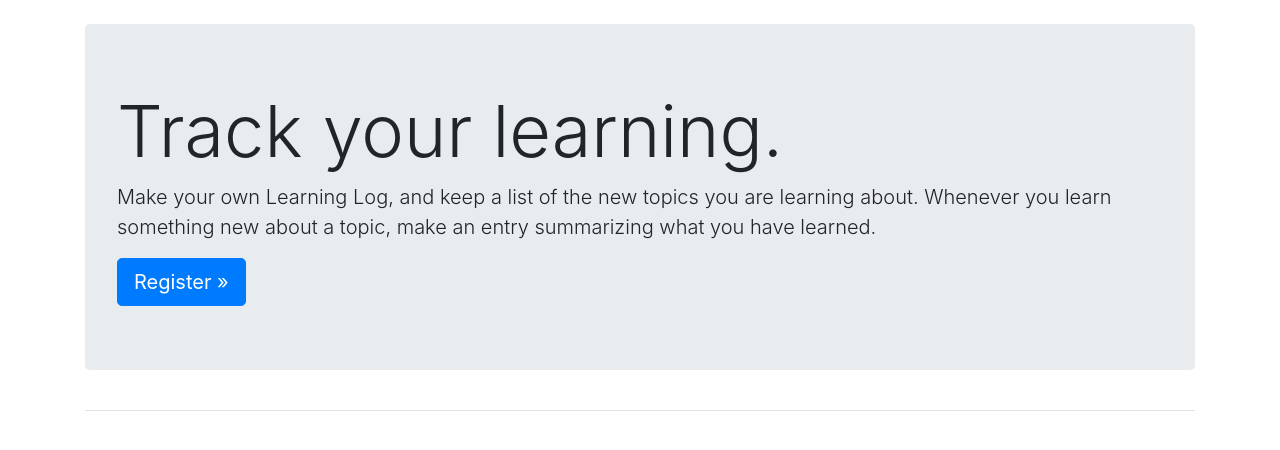
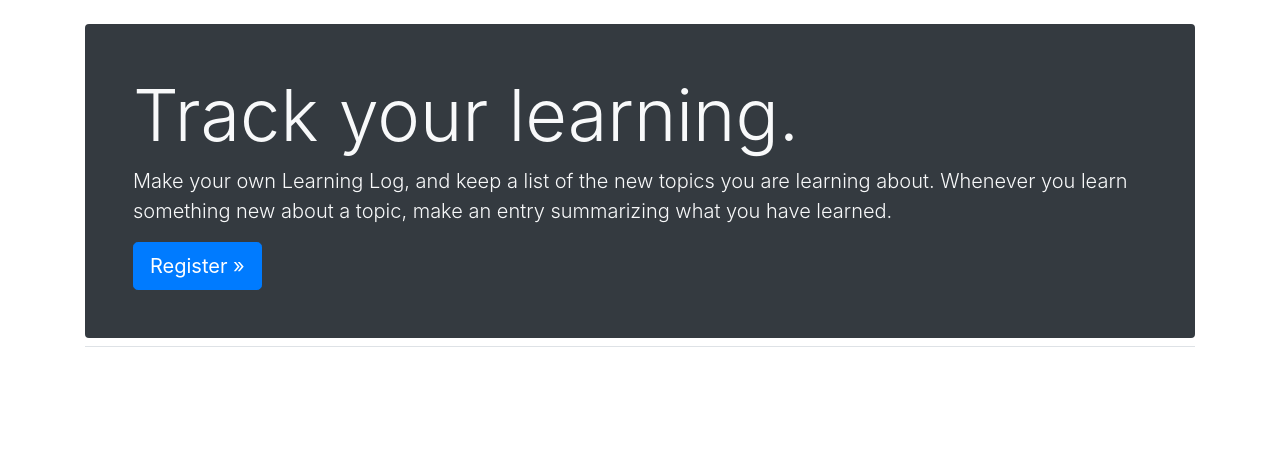
Before and after one commit to Dodo-tech001/learning-tracker, a Django app: page / in a window 1280 px wide. Shown: the part 56-506 px from the top of the page. Run offline with Django 5.2, Linux system fonts and the light colour scheme; some libraries are stand-ins or nearby versions.

Commit message:
Updated index.html

```diff
--- a/learning_logs/templates/learning_logs/index.html
+++ b/learning_logs/templates/learning_logs/index.html
@@ -1,9 +1,12 @@
 {% extends "learning_logs/base.html" %}
+
 {% block page_header %}
-  <div class="jumbotron">
+  <div class="p-5 bg-dark text-light rounded">
     <h1 class="display-3">Track your learning.</h1>
-    <p class="lead">Make your own Learning Log, and keep a list of the new topics you are learning about.
-        Whenever you learn something new about a topic, make an entry summarizing what you have learned.</p>
+    <p class="lead">
+      Make your own Learning Log, and keep a list of the new topics you are learning about.
+      Whenever you learn something new about a topic, make an entry summarizing what you have learned.
+    </p>
     <a class="btn btn-lg btn-primary" href="{% url 'users:register' %}" role="button">Register &raquo;</a>
   </div>
 {% endblock page_header %}
```
